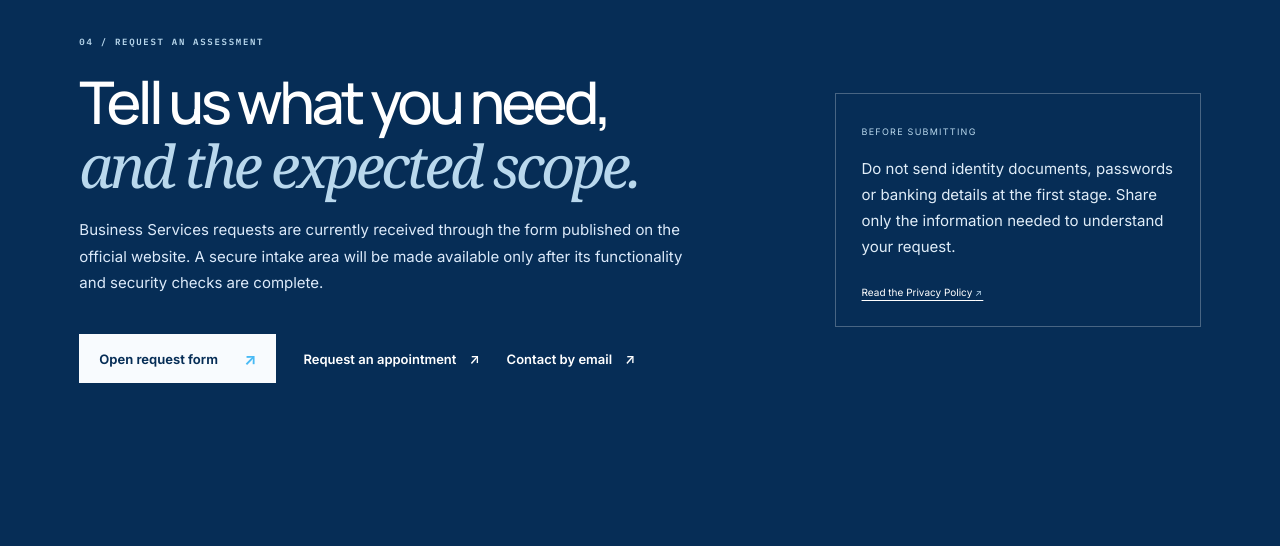
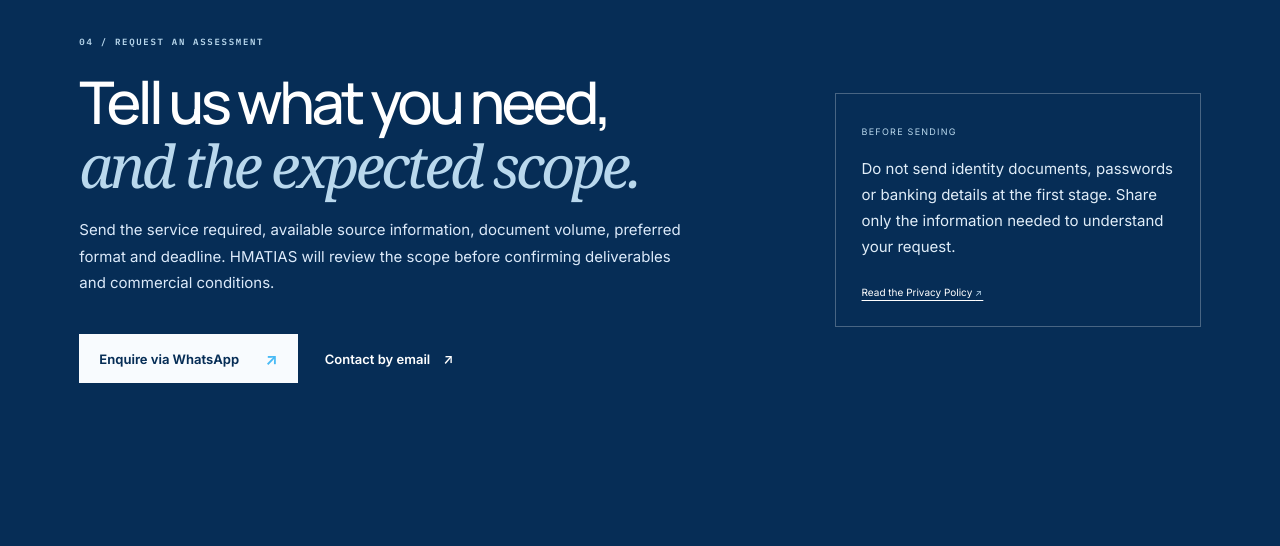
Before and after one commit to matias500mhf-star/hmatias-website, an Astro site in the folder platform/astro-preview/: page /en/business-services in a window 1280 px wide. Shown: the part 3240-3786 px from the top of the page. Built offline with nearby package versions, Linux system fonts and the light colour scheme; Astro itself is replaced by a stand-in of ours.

Commit message:
Improve Business Services enquiry path and refine service copy

```diff
--- a/platform/astro-preview/src/pages/en/business-services/index.astro
+++ b/platform/astro-preview/src/pages/en/business-services/index.astro
@@ -3,6 +3,9 @@ import BaseLayout from "../../../layouts/BaseLayout.astro";
 import SiteHeader from "../../../components/SiteHeader.astro";
 import SiteFooter from "../../../components/SiteFooter.astro";
 import { company } from "../../../data/site";
+const businessWhatsapp = company.whatsappUri + "?text=" + encodeURIComponent(
+  "Hello HMATIAS. I would like to request an assessment from Business Services. Service required, documents or source information, volume, preferred format and deadline:"
+);
 const serviceItems = [
   ["01","Administrative documentation and business correspondence","Preparation, editing and organisation of drafts, letters, declarations, notices and other administrative documents."],
   ["02","Professional CV structuring","Organisation and presentation of a professional profile using information supplied by the client."],
@@ -54,15 +57,14 @@ const serviceItems = [
       <div>
         <p class="section-kicker">04 / REQUEST AN ASSESSMENT</p>
         <h2 id="pages-en-business-services-index-section-5-heading">Tell us what you need,<br /><em>and the expected scope.</em></h2>
-        <p>Business Services requests are currently received through the form published on the official website. A secure intake area will be made available only after its functionality and security checks are complete.</p>
+        <p>Send the service required, available source information, document volume, preferred format and deadline. HMATIAS will review the scope before confirming deliverables and commercial conditions.</p>
         <div class="hero-actions">
-          <a class="button button-light" href={company.businessServicesContactUrl}>Open request form <span aria-hidden="true">↗</span></a>
-          <a class="text-link text-link-light" href={company.businessServicesBookingUrl}>Request an appointment <span aria-hidden="true">↗</span></a>
-          <a class="text-link text-link-light" href={"mailto:"+company.commercialEmail}>Contact by email <span aria-hidden="true">↗</span></a>
+          <a class="button button-light" href={businessWhatsapp} target="_blank" rel="noopener noreferrer">Enquire via WhatsApp <span aria-hidden="true">↗</span></a>
+          <a class="text-link text-link-light" href={"mailto:"+company.commercialEmail+"?subject=Business%20Services%20enquiry"}>Contact by email <span aria-hidden="true">↗</span></a>
         </div>
       </div>
       <aside>
-        <span>BEFORE SUBMITTING</span>
+        <span>BEFORE SENDING</span>
         <p>Do not send identity documents, passwords or banking details at the first stage. Share only the information needed to understand your request.</p>
         <a href={company.privacyUrl}>Read the Privacy Policy <span aria-hidden="true">↗</span></a>
       </aside>
```
